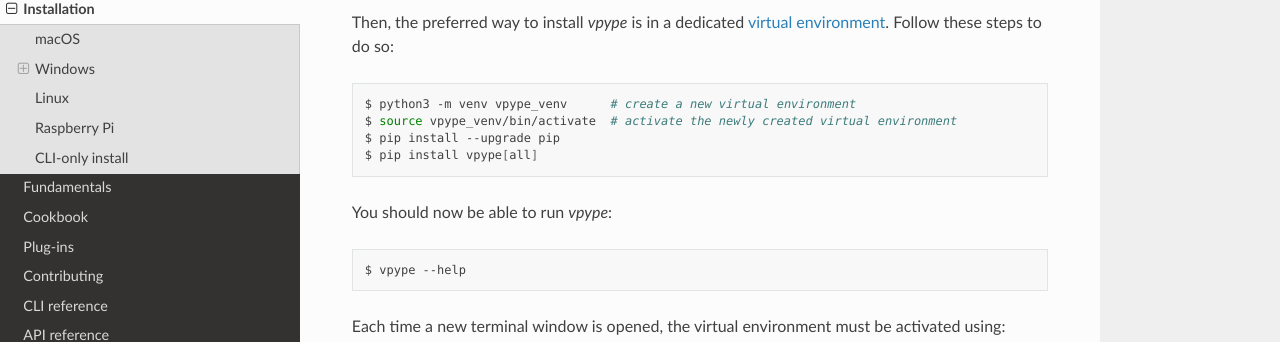
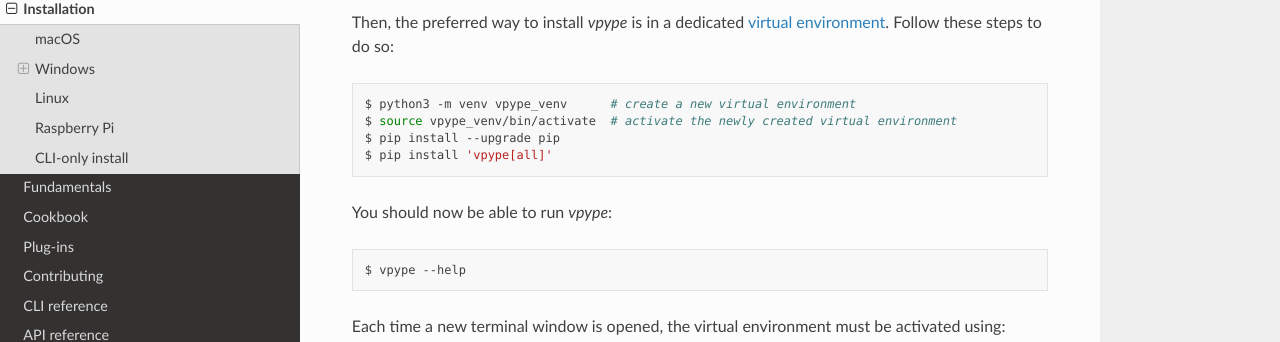
Before and after one commit to abey79/vpype, a Sphinx documentation site: the page built from docs/install.rst, in a window 1280 px wide and 900 px high, scrolled down 490 px. Shown: the part 112-454 px from the top of the window. Built offline with Sphinx 7.4.7 and the Read the Docs theme 2.0.0, drawn with Linux system fonts in a browser that asks for light colours; some of the changed text lies outside the part shown.

```diff
--- a/docs/install.rst
+++ b/docs/install.rst
@@ -27,7 +27,7 @@ Then, the preferred way to install *vpype* is in a dedicated `virtual environmen
   $ python3 -m venv vpype_venv      # create a new virtual environment
   $ source vpype_venv/bin/activate  # activate the newly created virtual environment
   $ pip install --upgrade pip
-  $ pip install vpype[all]
+  $ pip install 'vpype[all]'
 
 You should now be able to run *vpype*::
 
@@ -101,7 +101,7 @@ The preferred way to install *vpype* is in a dedicated `virtual environment <htt
   $ python3 -m venv vpype_venv      # create a new virtual environment
   $ source vpype_venv/bin/activate  # activate the newly created virtual environment
   $ pip install --upgrade pip
-  $ pip install vpype[all]
+  $ pip install 'vpype[all]'
 
 You should now be able to run *vpype*::
 
```
